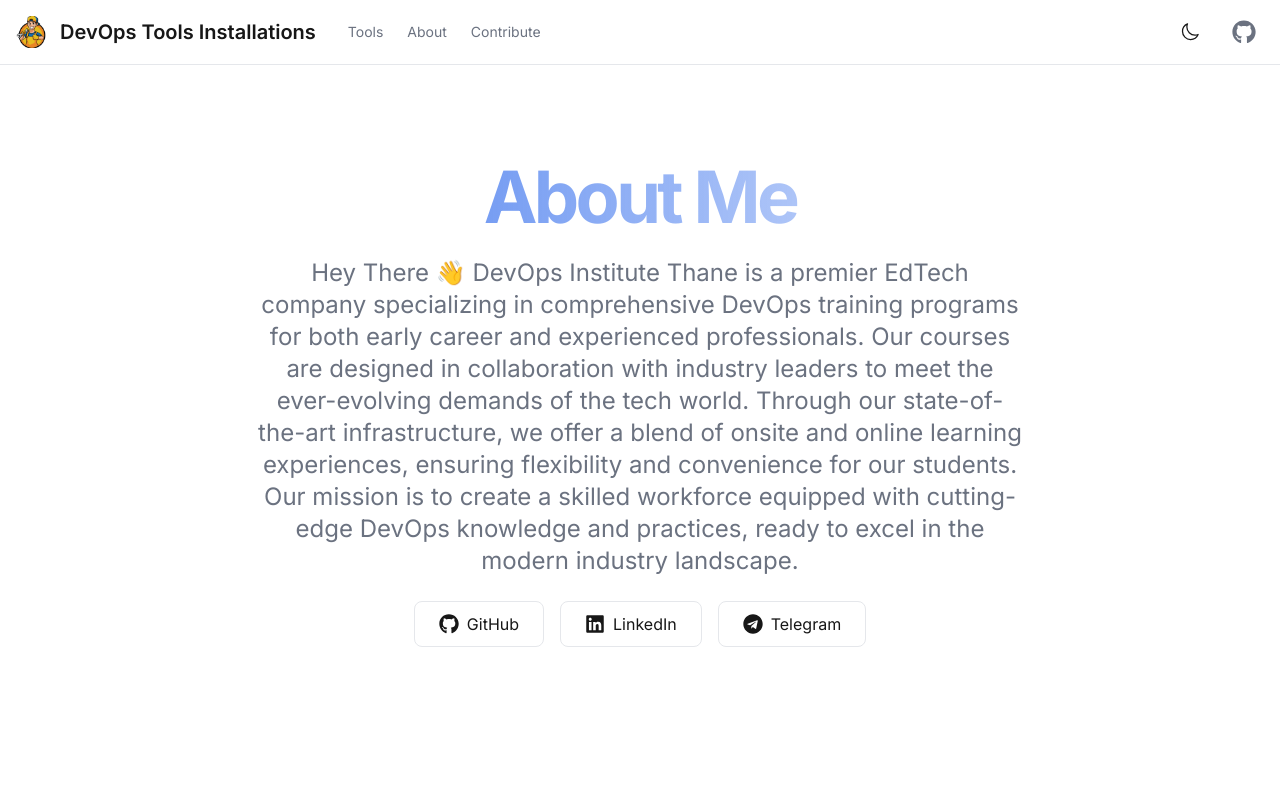
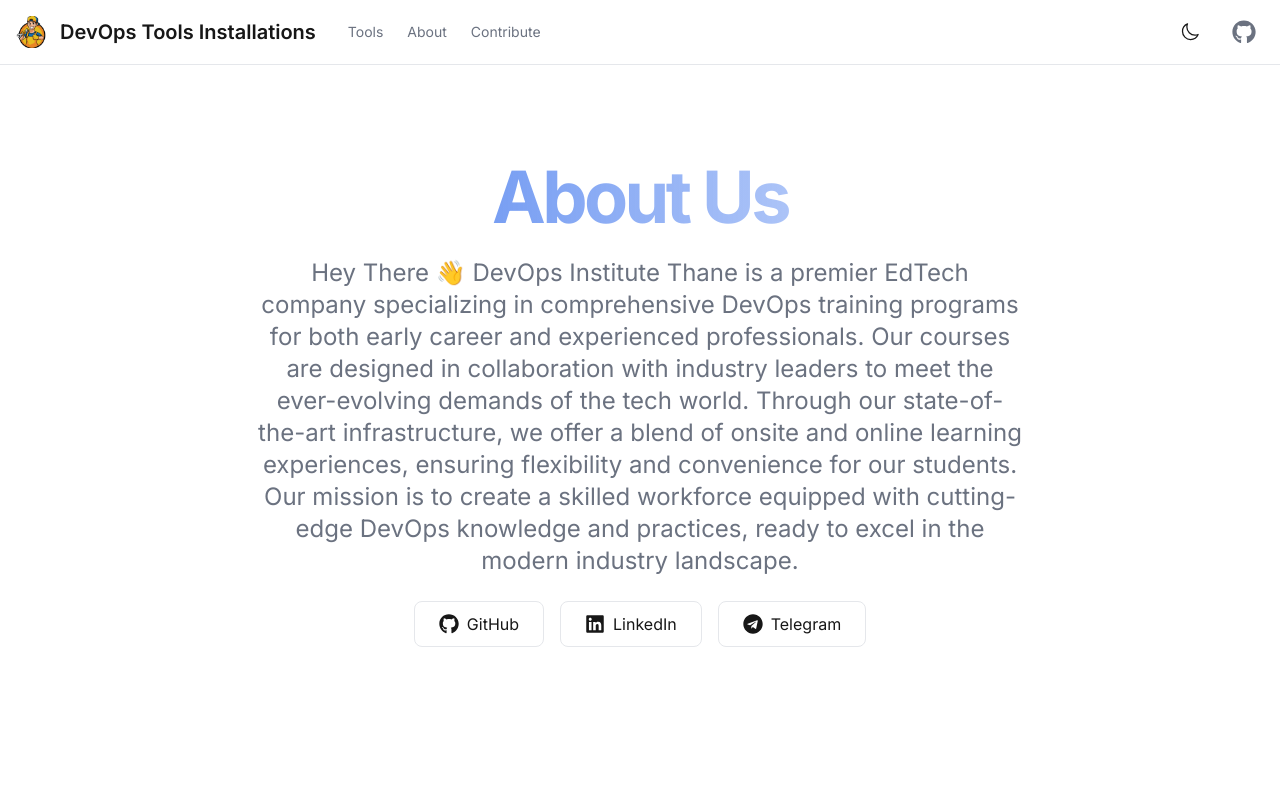
Before and after one commit to DevOpsInstituteMumbai-wq/DevOps-Tools-Installer, a Next.js app: page /about in a window 1280 px wide. Shown: the top 800 px of the page. Built offline with nearby package versions, Linux system fonts and the light colour scheme.

Commit message:
Update page.tsx

```diff
--- a/src/app/about/page.tsx
+++ b/src/app/about/page.tsx
@@ -13,7 +13,7 @@
 
         <div className="relative px-4 py-24 text-center">
           <h1 className="text-5xl md:text-7xl font-bold tracking-tighter bg-clip-text text-transparent bg-gradient-to-r from-primary via-primary/80 to-primary/60 mb-6 animate-fade-in">
-            About Me
+            About Us
           </h1>
           <div className="max-w-3xl mx-auto space-y-6">
             <p className="text-xl md:text-2xl text-muted-foreground leading-relaxed">
```
